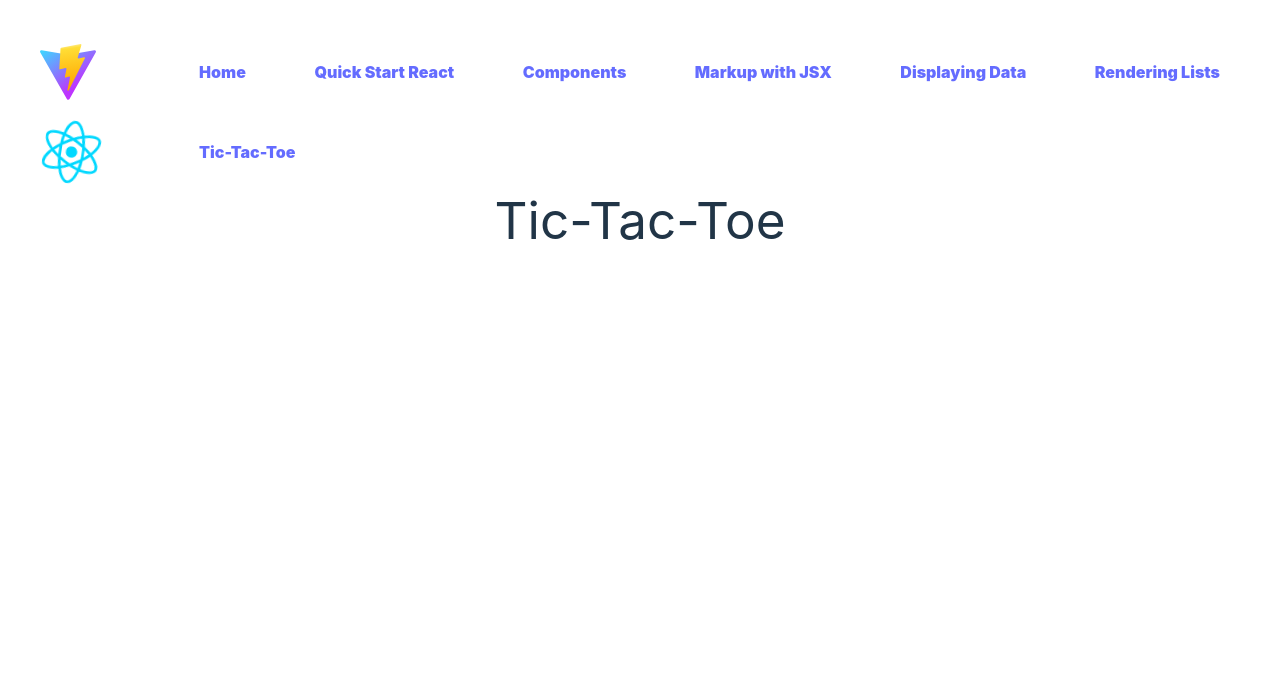
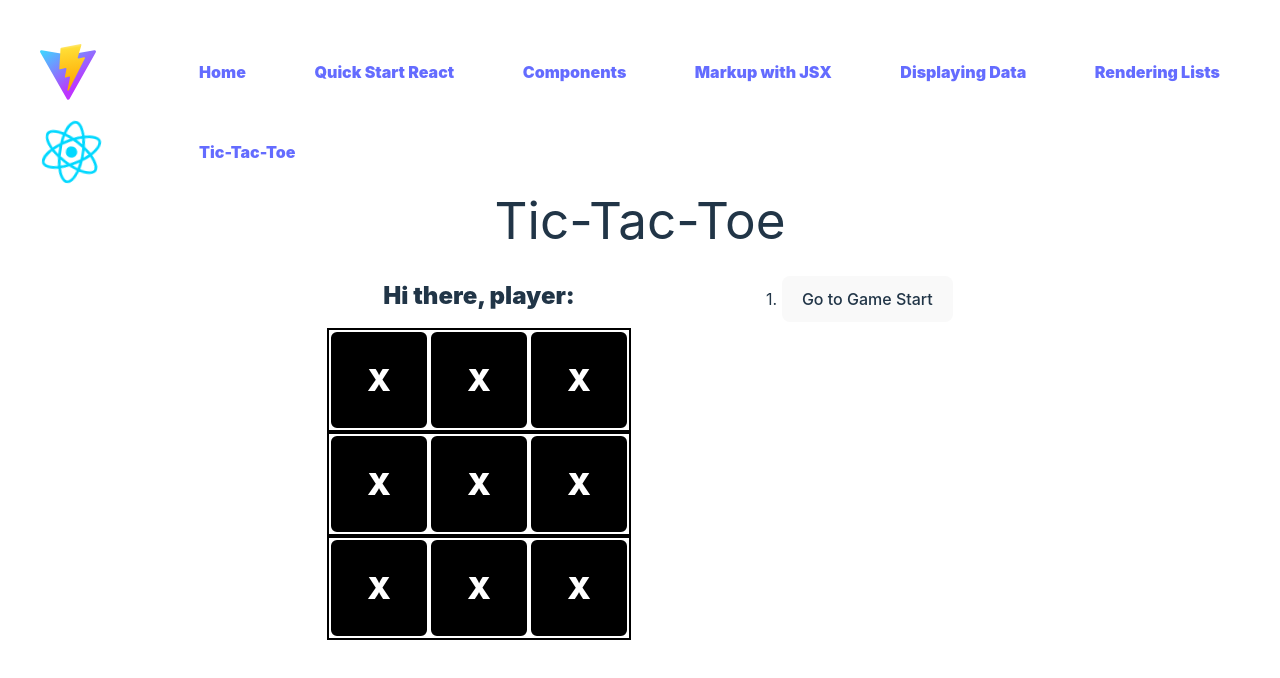
Before and after one commit to m10118003/react-tailwindcss-vite, a React (Vite) app: page /TicTacToe in a window 1280 px wide. Shown: the top 678 px of the page. Built offline with nearby package versions, Linux system fonts and the light colour scheme.

Commit message:
feat: TicTacToe established add template

```diff
--- a/src/routes/TicTacToe.tsx
+++ b/src/routes/TicTacToe.tsx
@@ -1,13 +1,57 @@
 // TicTacToe.tsx
+import { useState } from "react";
 import App from "../App";
 
-export default function TicTacToe () {
+// 這是方塊的 component, 可以渲染, 管理和更新 UI 元素
+const Square = () => {
+  const [isClicked, setIsClicked] = useState("X");
+  const handleClick = () => {
+    setIsClicked(isClicked ? "O" : "X");
+    console.log(isClicked, "isClicked");
+  };
+  return (
+    <button
+      onClick={handleClick}
+      className="square flex h-[100px] w-[100px] items-center justify-center border-2 border-white bg-black text-3xl font-black text-white transition delay-150 duration-150  ease-in-out hover:-translate-y-1 hover:scale-110 hover:bg-white hover:text-black"
+    >
+      {isClicked}
+    </button>
+  );
+};
+
+export default function TicTacToe() {
   return (
     <div className="TicTacToe">
       <App />
       <h1>Tic-Tac-Toe</h1>
       {/* This training is for learn by doing */}
+      <div className="board-wrapper mt-4 flex justify-evenly">
+        <div className="board-container space-py-5 mx-[-10rem]">
+          <div className="player-status mt-4 text-center text-2xl font-black">
+            Hi there, player:
           </div>
-
+          <div className="board mt-4 flex flex-col items-center">
+            <div className="board-row inline-flex	border-2 border-black">
+              <Square />
+              <Square />
+              <Square />
+            </div>
+            <div className="board-row inline-flex	border-2 border-black">
+              <Square />
+              <Square />
+              <Square />
+            </div>
+            <div className="board-row inline-flex	border-2 border-black">
+              <Square />
+              <Square />
+              <Square />
+            </div>
+          </div>
+        </div>
+        <div className="game-status-container space-py-5 mx-[-10rem] mt-3">
+          1. <button>Go to Game Start</button>
+        </div>
+      </div>
+    </div>
   );
 }
```
Lines whose indentation alone changed are shown as unchanged.
